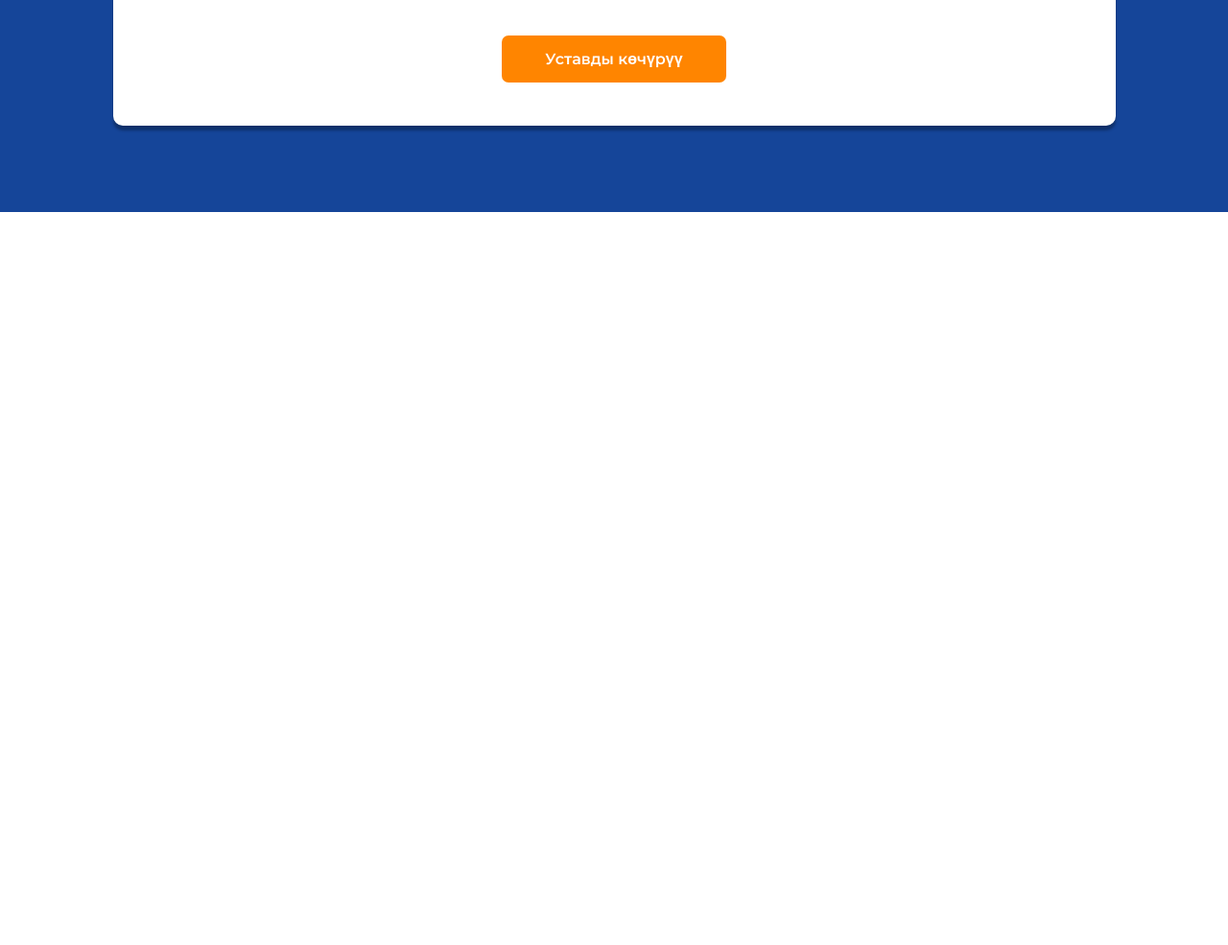
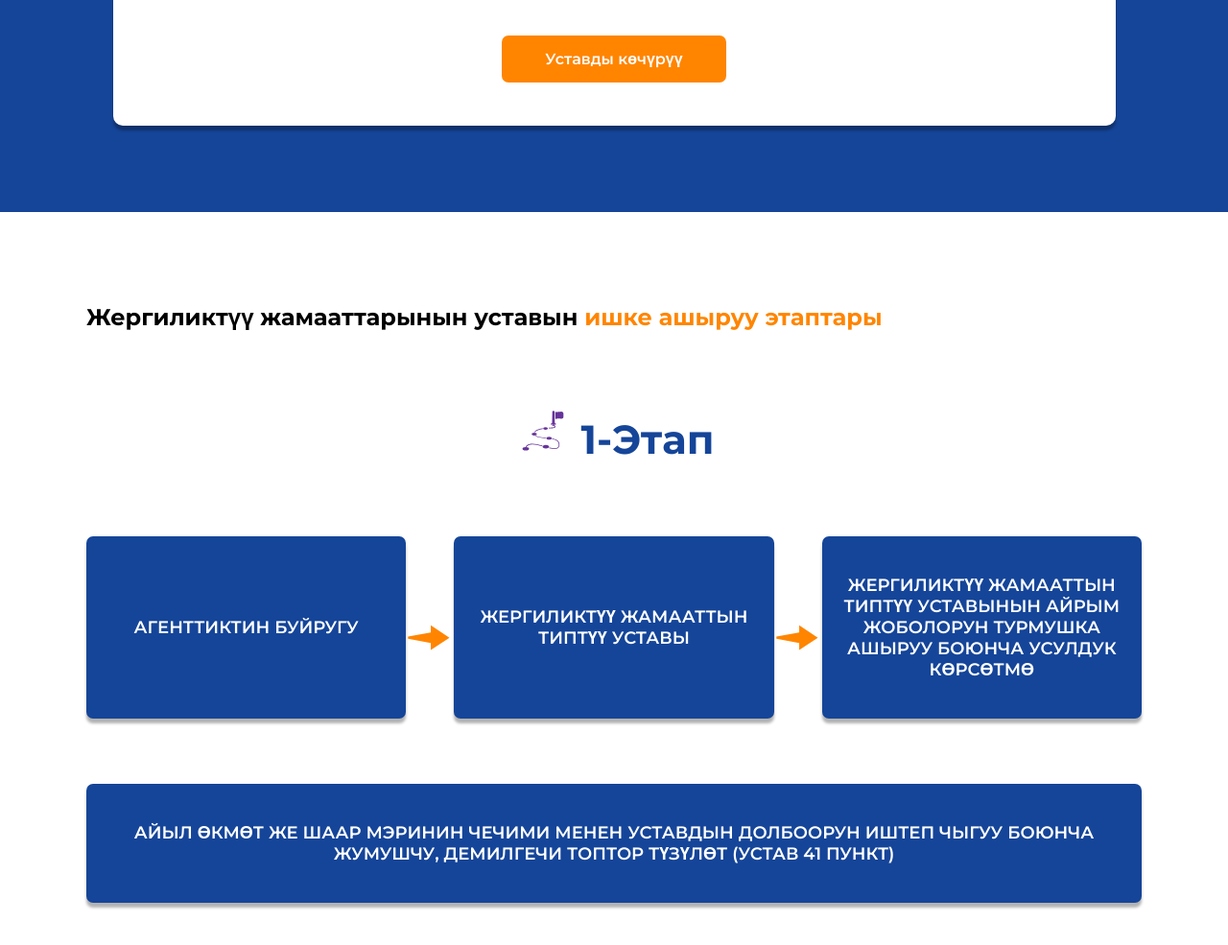
Before and after one commit to zhanybekovich/gagsmu, a Gatsby site: page / in a window 1280 px wide. Shown: the part 1975-2960 px from the top of the page at 96% size. Before the commit the page ends 2196 px from the top, so only its background shows below. Built offline with nearby package versions, Linux system fonts and the light colour scheme; Gatsby itself is replaced by a stand-in of ours.

Commit message:
Add stage 1

```diff
--- /dev/null
+++ b/src/components/stage1/Stage1.jsx
@@ -0,0 +1,31 @@
+import React from "react";
+import "./stage1.scss";
+
+const Stage1 = () => {
+  return (
+    <section className="section stage-1">
+      <div className="container">
+        <h2 className="section-title">
+          Жергиликтүү жамааттарынын уставын <span>ишке ашыруу этаптары</span>
+        </h2>
+        <div className="stage-top">
+          <h3 className="stage-title">1-Этап</h3>
+        </div>
+        <div className="stage-1-steps">
+          <p>Агенттиктин буйругу</p>
+          <p>Жергиликтүү жамааттын Типтүү уставы</p>
+          <p>
+            Жергиликтүү жамааттын Типтүү уставынын айрым жоболорун турмушка
+            ашыруу боюнча усулдук көрсөтмө
+          </p>
+        </div>
+        <p className="stage-1-final">
+          Айыл өкмөт же шаар мэринин чечими менен уставдын долбоорун иштеп чыгуу
+          боюнча жумушчу, демилгечи топтор түзүлөт (Устав 41 пункт)
+        </p>
+      </div>
+    </section>
+  );
+};
+
+export default Stage1;
--- /dev/null
+++ b/src/components/stage1/stage1.scss
@@ -0,0 +1,73 @@
+.stage-1 {
+  // background-color: #f7f8fa;
+  h2 {
+    margin-bottom: 30px;
+  }
+
+  &-steps {
+    display: grid;
+    grid-template-columns: 1fr;
+    grid-gap: 40px;
+    justify-content: center;
+
+    @media screen and (min-width: 768px) {
+      grid-template-columns: 1fr 1fr 1fr;
+      grid-gap: 50px;
+    }
+
+    p {
+      position: relative;
+      min-height: 150px;
+      display: flex;
+      flex-direction: column;
+      align-items: center;
+      justify-content: center;
+      padding: 40px 20px;
+      color: #fff;
+      font-size: 18px;
+      font-weight: 600;
+      text-align: center;
+      text-transform: uppercase;
+      border-radius: 7px;
+      background-color: #154599;
+      box-shadow: 0 5px 3px rgba(0, 0, 0, 0.3);
+
+      &:last-child::after {
+        display: none;
+      }
+
+      &::after {
+        content: "";
+        position: absolute;
+        left: 50%;
+        bottom: -70px;
+        transform: rotate(-90deg) translateY(-50%);
+        width: 60px;
+        height: 60px;
+        background-image: url("../../../static/img/icon-arrow.svg");
+
+        @media screen and (min-width: 768px) {
+          right: -25px;
+          left: auto;
+          bottom: auto;
+          top: 40%;
+          transform: rotate(180deg) translateX(-50%);
+        }
+      }
+    }
+  }
+
+  &-final {
+    margin-top: 50px;
+    padding: 40px 20px;
+    text-align: center;
+    font-size: 18px;
+    font-weight: 600;
+    text-align: center;
+    color: #fff;
+    text-transform: uppercase;
+    border-radius: 7px;
+    background-color: #154599;
+    box-shadow: 0 5px 3px rgba(0, 0, 0, 0.3);
+  }
+}
--- a/src/pages/index.js
+++ b/src/pages/index.js
@@ -4,6 +4,7 @@ import Navbar from "../components/navbar/Navbar";
 import About from "../components/about/About";
 import Order from "../components/order/Order";
 import Charter from "../components/charter/Charter";
+import Stage1 from "../components/stage1/Stage1";
 
 const IndexPage = () => {
   return (
@@ -15,6 +16,7 @@ const IndexPage = () => {
       <main>
         <Order />
         <Charter />
+        <Stage1 />
       </main>
     </>
   );
--- a/src/styles/styles.scss
+++ b/src/styles/styles.scss
@@ -51,3 +51,25 @@ img {
     color: #ff8500;
   }
 }
+
+.stage-top {
+  text-align: center;
+}
+
+.stage-title {
+  position: relative;
+  display: inline-block;
+  padding: 15px 0 15px 70px;
+  font-size: 42px;
+  color: #154599;
+
+  &::before {
+    content: "";
+    width: 60px;
+    height: 60px;
+    position: absolute;
+    top: 8px;
+    left: 0;
+    background-image: url("../../static/img/icon-step.svg");
+  }
+}
```
Also changed, not shown: static/img/icon-arrow.svg (added), static/img/icon-step.svg (added).
